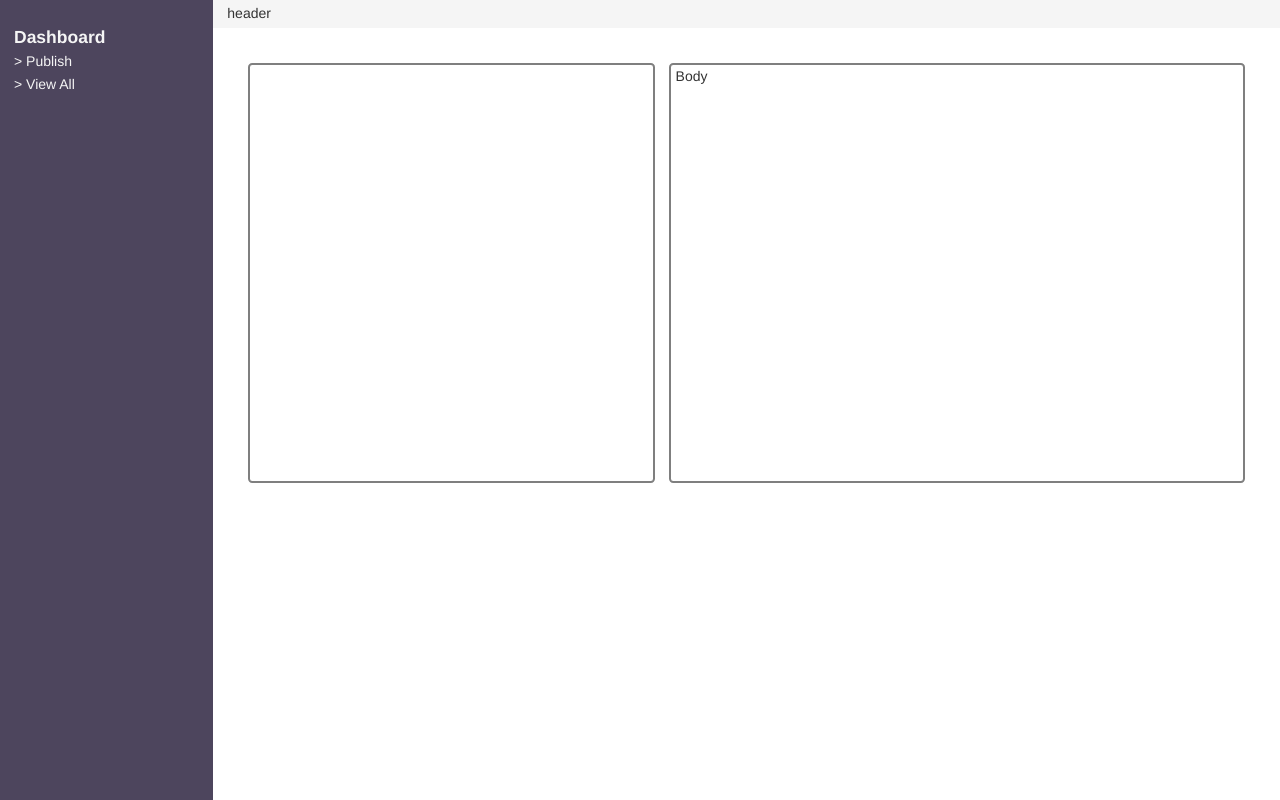
After one commit to M-Jawad-Ch/WebSite, a Flask app: template templates/view-all.html in a window 1280 px wide. The commit adds this page. Run offline with Flask 2, Linux system fonts and the light colour scheme; the template is opened without the code that fills it, so the values that code supplies are empty; some libraries are stand-ins or nearby versions.

Commit message:
Page to view all posts has been created

```diff
--- a/app.py
+++ b/app.py
@@ -29,7 +29,7 @@ def verify():
     if params['username'] == 'jawad' and md5(params['password'].encode()).hexdigest() == os.environ['admin_pass']:
         session['user'] = 'jawad'
         return redirect('/admin')
-    else: return make_response(400)
+    else: return make_response('', 404)
 
 @app.route('/logout', methods=['POST'])
 def logout():
@@ -47,14 +47,14 @@ def admin_opts(val):
     if 'user' not in session:
         return redirect('login')
 
-    opts = ['publish']
+    opts = ['publish', 'view-all']
 
     if val not in opts:
         return render_template('404.html')
 
     return render_template(val + '.html')
 
-@app.route('/admin-post/<val>', methods=['POST','GET'])
+@app.route('/admin-post/<val>', methods=['GET', 'POST', 'OPTIONS'])
 def admin_posts(val):
     if 'user' not in session:
         return redirect('login')
@@ -76,7 +76,7 @@ def admin_posts(val):
 
         return make_response(jsonify({'status':'success'}), 200)
 
-    """elif val == 'get':
+    elif val == 'get':
         p = dbHandler.get(params['title'])
         return make_response(jsonify({'title':p.title, 'body':p.body}))
 
@@ -84,7 +84,7 @@ def admin_posts(val):
         posts = dbHandler.get_all()
         return make_response(jsonify( [{'title':p.title, 'body':p.body} for p in posts] ))
 
-    elif val == 'update':
+    """elif val == 'update':
         dbHandler.update(params['prev-title'], params['title'], params['body'])
         return make_response(200)
 
@@ -96,7 +96,7 @@ def admin_posts(val):
         dbHandler.delete(params['title'])
         return make_response(200)"""
 
-    return make_response('Not found' ,400)
+    return make_response('Not found' , 404)
 
 
 if __name__ == '__main__':
--- a/static/css/admin.css
+++ b/static/css/admin.css
@@ -2,20 +2,26 @@
 {
     margin: 0;
 }
+
 body
 {
     height: 100vh;
 }
+
 .row
 {
     margin: 0;
     padding: 0;
 }
+
+
 :root
 {
     --header-col: whitesmoke;
     --sidebar-bg-col: #4D455D;
 }
+
+
 a
 {
     color:inherit;
@@ -23,6 +29,7 @@ a
 a:hover
 {
     color: inherit;
+    text-decoration: none;
 }
 
 h1 {margin: 0;} h2 {margin: 0;}
@@ -71,10 +78,3 @@ h1 {margin: 0;} h2 {margin: 0;}
     padding: 0;
     height: 100%;
 }
-
-.container-type
-{
-    margin: 0;
-    padding: 0.3em;
-    height: 100%
-}
--- a/static/js/login.js
+++ b/static/js/login.js
@@ -14,7 +14,7 @@ submit_btn.addEventListener('click', async (event) => {
     event.preventDefault()
 
     let res = await fetch(
-        'http://localhost:5000/verify',
+        '/verify',
         {
             method:'POST',
             body:JSON.stringify({
--- a/templates/admin.html
+++ b/templates/admin.html
@@ -14,6 +14,7 @@
         <div class="col-xs-2 sidebar">
             <a href="/admin"><h1 class="options" id="logo">Dashboard</h1></a>
             <a href="/admin/publish"><h2 class="options">> Publish</h2></a>
+            <a href="/admin/view-all"><h2 class="options">> View All</h2></a>
         </div>
         <div class="col-sm-10 col-xs-12 main-body">
             <div class="header">
--- /dev/null
+++ b/templates/view-all.html
@@ -0,0 +1,100 @@
+{% extends "admin.html" %}
+
+{% block head %}
+<style>
+#content {
+    padding: 2em;
+}
+
+.col-md-5, .col-md-7, .col-sm-5, col-sm-7 {
+    padding: 0;
+}
+
+.container-type {
+    padding: 0.5em 0.5em;
+}
+
+#title-view {
+    overflow: auto;
+    padding: 0.1em 0.3em;
+    border: solid 2px rgba(0, 0, 0, 0.5);
+    border-radius: 0.3em;
+    height: 30em;
+}
+
+#body-view {
+    overflow: auto;
+    padding: 0.1em 0.3em;
+    border: solid 2px rgba(0, 0, 0, 0.5);
+    border-radius: 0.3em;
+    height: 30em;
+}
+
+.titles
+{
+    user-select: initial;
+    -webkit-user-select: initial;
+    background-color: antiquewhite;
+    margin: 0.1em 0em;
+    padding: 0.1em 0.3em;
+}
+</style>
+{% endblock %}
+
+
+
+{% block content %}
+<div id="content">
+    <div class="row">
+        <div class="col-md-5 col-sm-7">
+            <div class="container-type">
+                <div id="title-view">
+
+                    <!--<div class="row titles" onclick="display_body(0)"> Item </div>-->
+
+                </div>
+            </div>
+        </div>
+        <div class="col-md-7 col-sm-5">
+            <div class="container-type">
+                <div id="body-view">
+                    Body
+                </div>
+            </div>
+        </div>
+    </div>
+</div>
+{% endblock %}
+
+
+
+{% block footer %}
+<script>
+    let res = [], current = 0;
+    const bodyView = document.getElementById('body-view');
+    const titleView = document.getElementById('title-view');
+
+    function showBody(idx) {
+        bodyView.innerHTML = res[idx].body
+        current = idx;
+    }
+    fetch(
+        '/admin-post/get-all',
+        {
+            method:'POST',
+            headers: {
+                'content-type':'application/json'
+            },
+            body: JSON.stringify({})
+        }
+    ).then( response => response.json()).then( x => {
+        res = x;
+        let titles = document.getElementById('title-view')
+        for(let i = 0; i < res.length; i++) {
+            titles.innerHTML += `
+            <div class="row titles" onclick="showBody(${i})"> ${res[i].title} </div>
+            `
+        }
+    })
+</script>
+{% endblock %}
```
Also changed, not shown: static/js/publish.js (deleted, +0 -32 lines), templates/publish.html (+38 -1 lines).
